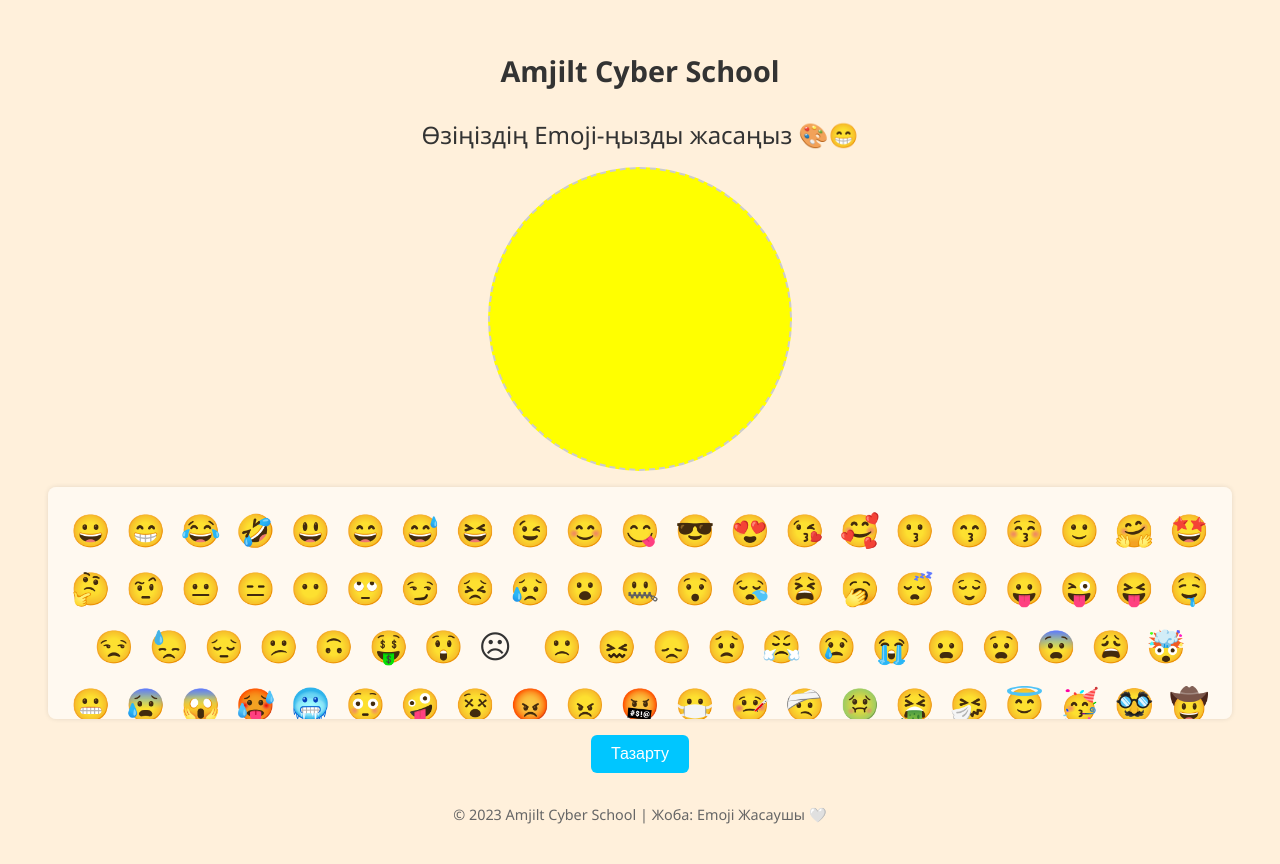
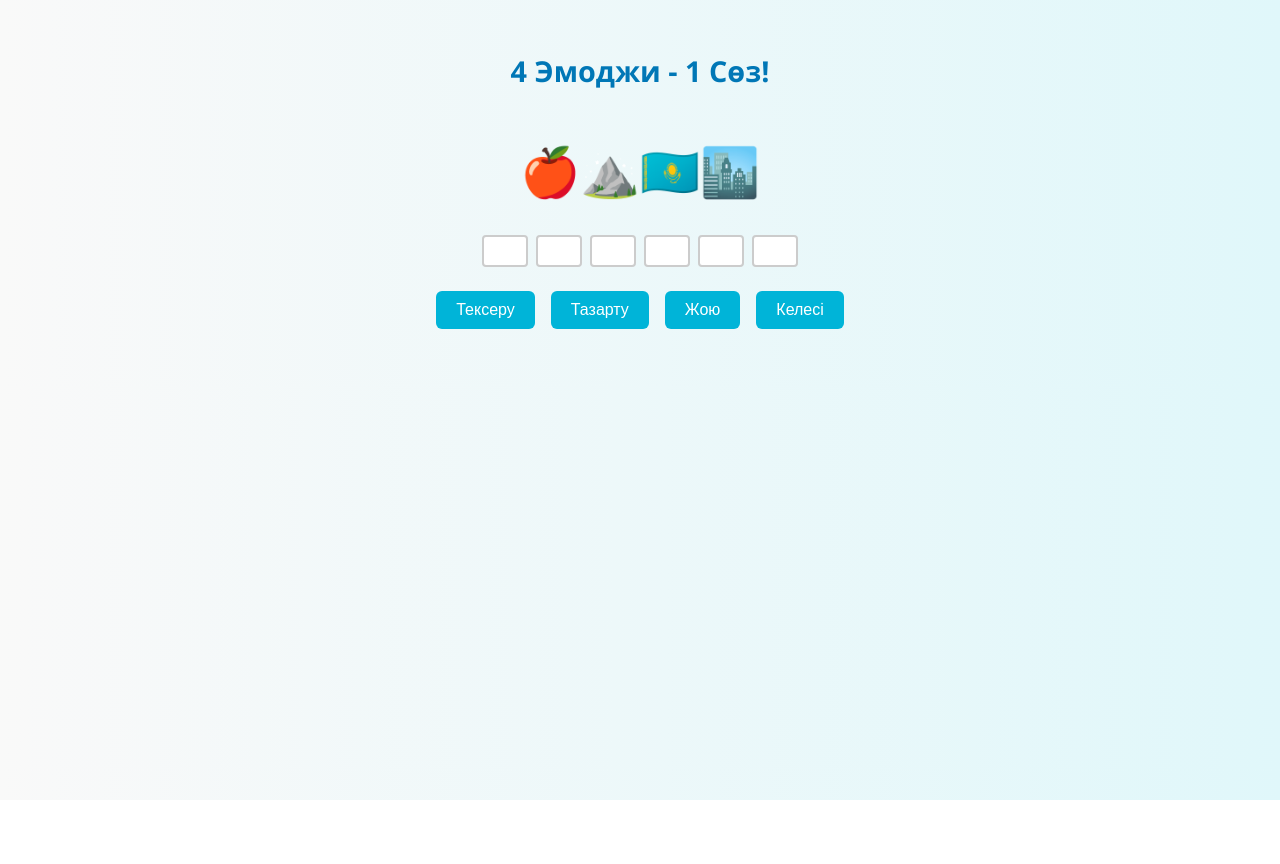
Before and after one commit to Yorutale/EmojiJumbly, a plain HTML site: page index.html in a window 1280 px wide. After the commit the page ends 800 px from the top, so only its background shows below. Drawn offline with Linux system fonts and the light colour scheme.

Commit message:
Update index.html

```diff
--- a/index.html
+++ b/index.html
@@ -2,161 +2,209 @@
 <html lang="kk">
 <head>
   <meta charset="UTF-8">
-  <meta name="viewport" content="width=device-width, initial-scale=1.0, maximum-scale=1.0, user-scalable=no">
-  <title>Emoji Жасаушы – Amjilt Cyber School</title>
+  <meta name="viewport" content="width=device-width, initial-scale=1.0">
+  <title>Эмоджи Жұмбақ – Amjilt Cyber School</title>
   <style>
-    html, body {
+    body {
+      font-family: 'Segoe UI', sans-serif;
+      background: linear-gradient(to right, #f9f9f9, #e0f7fa);
       margin: 0;
-      font-family: 'Segoe UI', sans-serif;
-      background: #fff0db;
-      color: #333;
+      padding: 2rem;
       display: flex;
       flex-direction: column;
       align-items: center;
-      padding: 1rem;
-      min-height: 100vh;
-      overflow: hidden;
-      touch-action: none;
+      text-align: center;
     }
     h1 {
       font-size: 1.8rem;
-      margin-bottom: 0.5rem;
+      color: #0077b6;
+      margin-bottom: 1rem;
     }
-    h2 {
-      font-weight: 400;
+    .emoji-display {
+      font-size: 3rem;
+      margin: 2rem 0;
+    }
+    .input-hint {
+      display: flex;
+      gap: 0.5rem;
+      justify-content: center;
       margin-bottom: 1rem;
+    }
+    .input-hint input {
+      width: 2rem;
       text-align: center;
+      font-size: 1rem;
+      padding: 5px;
+      border: 2px solid #ccc;
+      border-radius: 4px;
+      outline: none;
+      transition: border 0.2s ease;
     }
-    .workspace {
-      border: 2px dashed #ccc;
-      border-radius: 50%;
-      width: 300px;
-      height: 300px;
-      background: yellow;
-      position: relative;
-      margin-bottom: 1rem;
-      overflow: hidden;
-      touch-action: none;
+    .input-hint input.filled {
+      border-color: #00b4d8;
     }
-    .draggable {
-      font-size: 2rem;
-      cursor: grab;
-      margin: 5px;
-      display: inline-block;
-      touch-action: none;
+    button {
+      padding: 10px 20px;
+      margin: 0.5rem;
+      font-size: 1rem;
+      background-color: #00b4d8;
+      color: white;
+      border: none;
+      border-radius: 6px;
+      cursor: pointer;
     }
-    .emoji-bank {
+    .button-row {
       display: flex;
       flex-wrap: wrap;
       justify-content: center;
-      gap: 5px;
-      max-width: 90vw;
-      height: 200px;
-      overflow-y: auto;
-      padding: 1rem;
-      background: #fff9f0;
-      border-radius: 8px;
-      box-shadow: 0 0 5px rgba(0,0,0,0.1);
     }
-    .workspace .draggable {
-      position: absolute;
-      user-select: none;
-    }
-    button {
-      background: #00c6ff;
-      color: white;
-      border: none;
-      padding: 10px 20px;
-      border-radius: 6px;
-      font-size: 1rem;
+    .result {
       margin-top: 1rem;
-      cursor: pointer;
-    }
-    footer {
-      margin-top: 2rem;
-      font-size: 0.9rem;
-      color: #666;
+      font-size: 1.2rem;
+      color: #333;
     }
   </style>
 </head>
 <body>
-  <h1>Amjilt Cyber School</h1>
-  <h2>Өзіңіздің Emoji-ңызды жасаңыз 🎨😁</h2>
-
-  <div class="workspace" id="workspace" ondragover="allowDrop(event)"></div>
-
-
-  <div class="emoji-bank" id="emojiBank"></div>
-
-  <button onclick="resetWorkspace()">Тазарту</button>
-
-  <footer>
-    &copy; 2023 Amjilt Cyber School | Жоба: Emoji Жасаушы 🤍
-  </footer>
+  <h1>4 Эмоджи - 1 Сөз!</h1>
+  <div class="emoji-display" id="emojiQuestion">🔒</div>
+  <div class="input-hint" id="inputHint"></div>
+  <div class="button-row">
+    <button onclick="checkAnswer()">Тексеру</button>
+    <button onclick="clearInputs()">Тазарту</button>
+    <button onclick="deleteLast()">Жою</button>
+    <button id="nextBtn" onclick="nextQuestion()" disabled>Келесі</button>
+  </div>
+  <div class="result" id="resultDisplay"></div>
 
   <script>
-    const emojiBank = document.getElementById('emojiBank');
-    const workspace = document.getElementById('workspace');
+    const questions = [
+      { emoji: "🍎⛰️🇰🇿🏙️", answer: "алматы" },
+      { emoji: "👵➕🌈☁️", answer: "кемпірқосақ" },
+      { emoji: "📚🎓🏫🧠", answer: "білім" },
+      { emoji: "🚀🌌🔭🛰️", answer: "ғарыш" },
+      { emoji: "🌞🌊🍉👒", answer: "жаз" },
+      { emoji: "👣🌲🍃🌄", answer: "серуен" },
+      { emoji: "🎨🖌️🧑‍🎨🖼️", answer: "сурет" },
+      { emoji: "🧊🥛🐄☕", answer: "айран" },
+      { emoji: "👨‍👩‍👧‍👦🏠💞📸", answer: "отбасы" },
+      { emoji: "📖✨🧙‍♂️🐉", answer: "ертегі" },
+      { emoji: "🍞🧈🍳🥓", answer: "таңғыас" },
+      { emoji: "🏔️🧗‍♂️🎒📷", answer: "тауғажүру" },
+      { emoji: "⚽🥅🎽🏟️", answer: "футбол" },
+      { emoji: "🎬🎥🍿👀", answer: "кино" },
+      { emoji: "🎤🎶🎧🎼", answer: "ән" },
+      { emoji: "🚗🛣️⛽🗺️", answer: "саяхат" },
+      { emoji: "💻🖱️⌨️🖥️", answer: "компьютер" },
+      { emoji: "📱💬📷🤳", answer: "смартфон" },
+      { emoji: "🍲🥗🍽️🍛", answer: "түскіас" },
+      { emoji: "🧹🪣🧼🧽", answer: "тазалау" },
+      { emoji: "🐶🐾🦴🎾", answer: "ит" },
+      { emoji: "🐱😺🐾🐟", answer: "мысық" },
+      { emoji: "🚴‍♀️🛣️💨🥇", answer: "веложүгіру" },
+      { emoji: "📅🕒✏️📋", answer: "күнтізбе" },
+      { emoji: "🔬🧬📊📖", answer: "ғылым" },
+      { emoji: "📦🚚🏠📬", answer: "жеткізу" },
+      { emoji: "🧃🥤🧋🍹", answer: "сусын" },
+      { emoji: "🏖️👓🩴🌴", answer: "жағажай" },
+      { emoji: "🌧️☔🌦️🌂", answer: "жауын" },
+      { emoji: "❄️⛄🧣🧤", answer: "қыс" },
+      { emoji: "📘✍️📄🖊️", answer: "жазу" },
+      { emoji: "🧩🎲♟️🎯", answer: "ойын" },
+      { emoji: "🍽️🍖🥗🍰", answer: "тамақ" },
+      { emoji: "🎁🎂🎈🎉", answer: "туғанкүн" },
+      { emoji: "🏥💉🩺👩‍⚕️", answer: "аурухана" },
+      { emoji: "✈️🛄🌏📸", answer: "саяхат" },
+      { emoji: "🛏️🌙😴💤", answer: "ұйқы" },
+      { emoji: "🧪🥼🔍📚", answer: "зерттеу" },
+      { emoji: "🎓📖🏫📚", answer: "оқу" },
+      { emoji: "🔒🔑🚪🛑", answer: "құпия" },
+      { emoji: "💡🧠💭🔍", answer: "идея" },
+      { emoji: "🎯🏹🥇🏆", answer: "мақсат" },
+      { emoji: "🖥️⌨️📝🧾", answer: "реферат" },
+      { emoji: "🏃‍♂️⏱️📈💪", answer: "жаттығу" },
+      { emoji: "🎮🕹️👾💻", answer: "ойын" },
+      { emoji: "📊📈📉🧾", answer: "есеп" },
+      { emoji: "📷📸🖼️🧾", answer: "фото" },
+      { emoji: "🎼🎷🥁🎹", answer: "музыка" }
+    ];
 
-    const allEmojis = Array.from("😀😁😂🤣😃😄😅😆😉😊😋😎😍😘🥰😗😙😚🙂🤗🤩🤔🤨😐😑😶🙄😏😣😥😮🤐😯😪😫🥱😴😌😛😜😝🤤😒😓😔😕🙃🤑😲☹️🙁😖😞😟😤😢😭😦😧😨😩🤯😬😰😱🥵🥶😳🤪😵😡😠🤬😷🤒🤕🤢🤮🤧😇🥳🥸🤠😈👿👹👺💀👻👽👾🤖💩🔥✨🌟💫💥💦💨🕳️💣💬👁️👀🧠👅👄🦷🦴👂👃👣🫀🫁🫂👤👥🗣️👶🧒👦👧🧑👨👩🧓👴👵👮🕵️💂👷🤴👸👳👲🧕🤵👰🫅🫄🫃🤰🤱👼🎅🤶🧑‍🎄🦸🦹🧙🧚🧛🧜🧝🧞🧟💆💇🚶🏃💃🕺🧖🧘👯🧍🧎🙇🤦🤷");
+    let currentIndex = 0;
+    let solved = false;
 
-    allEmojis.forEach((emoji, index) => {
-      const span = document.createElement('span');
-      span.className = 'draggable';
-      span.textContent = emoji;
-      span.setAttribute('draggable', true);
-      span.id = 'emoji-' + index;
-      span.addEventListener('dragstart', drag);
-      emojiBank.appendChild(span);
-    });
+    function showQuestion() {
+      const q = questions[currentIndex];
+      document.getElementById('emojiQuestion').textContent = q.emoji;
+      document.getElementById('resultDisplay').textContent = '';
+      const hintContainer = document.getElementById('inputHint');
+      hintContainer.innerHTML = '';
 
-    function drag(ev) {
-      ev.dataTransfer.setData("text", ev.target.id);
+      for (let i = 0; i < q.answer.length; i++) {
+        const input = document.createElement('input');
+        input.type = 'text';
+        input.maxLength = 1;
+        input.dataset.index = i;
+        input.oninput = function () {
+          input.classList.toggle('filled', input.value.length > 0);
+          if (input.value.length > 0) {
+            const next = hintContainer.querySelectorAll('input')[i + 1];
+            if (next) next.focus();
+          }
+        };
+        hintContainer.appendChild(input);
+      }
+
+      const firstInput = hintContainer.querySelector('input');
+      if (firstInput) firstInput.focus();
+      document.getElementById('nextBtn').disabled = true;
+      solved = false;
     }
 
-    function allowDrop(ev) {
-      ev.preventDefault();
+    function checkAnswer() {
+      const inputs = document.querySelectorAll('#inputHint input');
+      const userAnswer = Array.from(inputs).map(i => i.value).join('').toLowerCase();
+      const correctAnswer = questions[currentIndex].answer.toLowerCase();
+      const result = document.getElementById('resultDisplay');
+      if (userAnswer === correctAnswer) {
+        result.textContent = '✅ Дұрыс!';
+        result.style.color = 'green';
+        solved = true;
+        document.getElementById('nextBtn').disabled = false;
+      } else {
+        result.textContent = `❌ Қате. Дұрыс жауап: ${questions[currentIndex].answer}`;
+        result.style.color = 'red';
+      }
     }
 
-    workspace.ondrop = function(ev) {
-      ev.preventDefault();
-      const id = ev.dataTransfer.getData("text");
-      const emoji = document.getElementById(id);
-      const clone = emoji.cloneNode(true);
-      clone.style.position = 'absolute';
-      clone.style.left = ev.offsetX + 'px';
-      clone.style.top = ev.offsetY + 'px';
-      clone.style.fontSize = '2rem';
-      clone.classList.add('draggable');
-      clone.onmousedown = dragMove;
-      workspace.appendChild(clone);
-    };
-
-    function resetWorkspace() {
-      workspace.innerHTML = '';
+    function clearInputs() {
+      const inputs = document.querySelectorAll('#inputHint input');
+      inputs.forEach(input => {
+        input.value = '';
+        input.classList.remove('filled');
+      });
+      const firstInput = document.querySelector('#inputHint input');
+      if (firstInput) firstInput.focus();
     }
 
-    function dragMove(e) {
-      e.preventDefault();
-      const elem = e.target;
-      const offsetX = e.offsetX;
-      const offsetY = e.offsetY;
+    function deleteLast() {
+      const inputs = Array.from(document.querySelectorAll('#inputHint input'));
+      for (let i = inputs.length - 1; i >= 0; i--) {
+        if (inputs[i].value) {
+          inputs[i].value = '';
+          inputs[i].classList.remove('filled');
+          inputs[i].focus();
+          break;
+        }
+      }
+    }
 
-      function moveAt(pageX, pageY) {
-        elem.style.left = (pageX - workspace.getBoundingClientRect().left - offsetX) + 'px';
-        elem.style.top = (pageY - workspace.getBoundingClientRect().top - offsetY) + 'px';
-      }
+    function nextQuestion() {
+      if (!solved) return;
+      currentIndex = (currentIndex + 1) % questions.length;
+      showQuestion();
+    }
 
-      function onMouseMove(event) {
-        moveAt(event.pageX, event.pageY);
-      }
-
-      document.addEventListener('mousemove', onMouseMove);
-      document.onmouseup = function() {
-        document.removeEventListener('mousemove', onMouseMove);
-        document.onmouseup = null;
-      };
-    }
+    showQuestion();
   </script>
 </body>
 </html>
```
